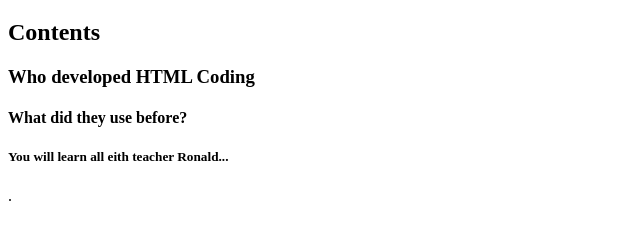
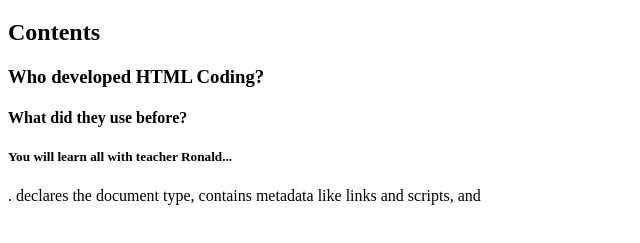
Before and after one commit to lubinronald36-design/MyFistLesson, a plain HTML site: page index.html in a window 1280 px wide. Shown: the part 61-304 px from the top of the page, without its empty margins (0-640 px from the left). Drawn offline with Linux system fonts and the light colour scheme.

Commit message:
Update index.html

```diff
--- a/index.html
+++ b/index.html
@@ -5,10 +5,11 @@
 </head>
 <body><h1>Lesson 1</h1>
 <h2>Contents</h2>
-<h3>Who developed HTML Coding</h3>
+<h3>Who developed HTML Coding?</h3>
 <h4>What did they use before?</h4>
-<h5>You will learn all eith teacher Ronald...</h5>
+<h5>You will learn all with teacher Ronald...</h5>
 <h6Welcome to My HTML lessonss! With me, you are going to learn html code effortlessly..g</h6>
   .
 </body>
 </html>
+<pHTML structure consists of key elements: <!DOCTYPE html> declares the document type, <head> contains metadata like links and scripts, and <title> sets the page title. The <body> contains the content, where <h1> to <h6> define headings of varying importance, and <p> denotes paragraphs of text.>.</p>
```
